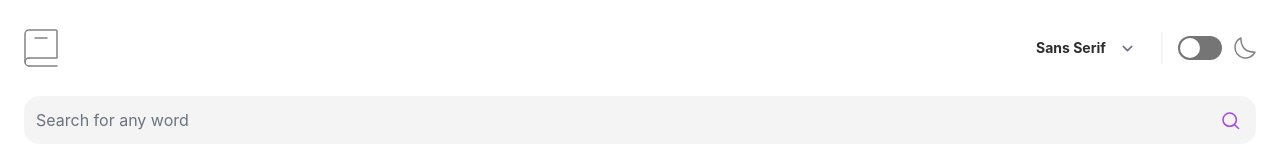
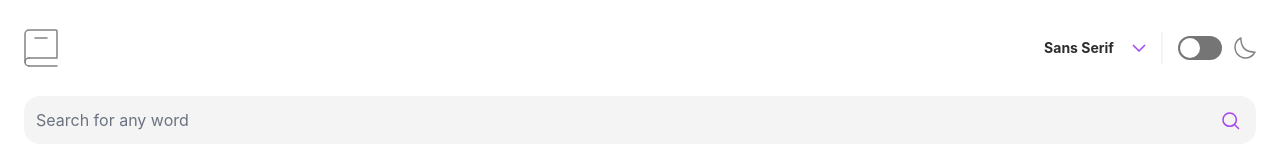
Before and after one commit to dominicva/dictionary-app, a React (Vite) app: page / in a window 1280 px wide. Shown: the top 160 px of the page. Built offline with nearby package versions, Linux system fonts and the light colour scheme.

Commit message:
feat: style select arrow

```diff
--- a/src/components/Header.tsx
+++ b/src/components/Header.tsx
@@ -3,6 +3,7 @@ import { FontContext, ThemeContext } from "../Contexts";
 import logo from "../assets/images/logo.svg";
 import moonIcon from "../assets/images/icon-moon.svg";
 import moonIconDark from "../assets/images/icon-moon-dark.svg";
+import downArrow from "../assets/images/icon-arrow-down.svg";
 
 export default function Header({ setFontType, setTheme }) {
   const theme = useContext(ThemeContext);
@@ -27,7 +28,7 @@ export default function Header({ setFontType, setTheme }) {
         <select
           name="font"
           id="font"
-          className="w-30 border-none bg-white/0 text-sm font-bold leading-8 text-gray-dark dark:text-white"
+          className="w-30 appearance-none border-none bg-white bg-downArrow bg-auto bg-right bg-no-repeat pr-8 text-center text-sm font-bold leading-8 text-gray-dark dark:bg-opacity-0 dark:text-white"
           onChange={switchFont}
         >
           <option value="sans">Sans Serif</option>
--- a/tailwind.config.cjs
+++ b/tailwind.config.cjs
@@ -24,6 +24,9 @@ module.exports = {
       borderWidth: {
         1: "1px",
       },
+      backgroundImage: {
+        downArrow: "url('./assets/images/icon-arrow-down.svg')",
+      },
     },
   },
   plugins: [require("@tailwindcss/forms")],
```
